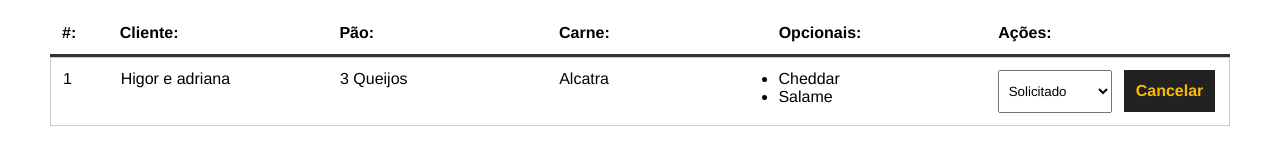
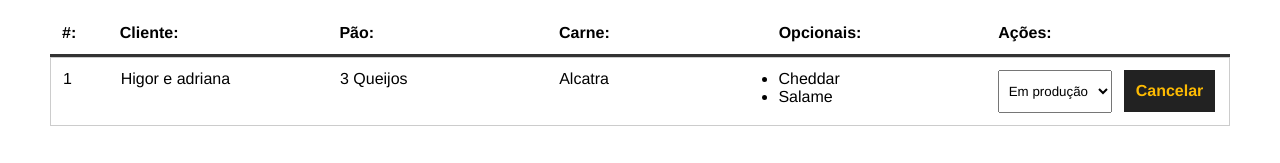
Before and after one commit to HigorDanielMR/Sistema_De_Pedido_De_Hamburguer, a Vue app in the folder 1_sistema_de_pedido_de_hamburguer/: page /pedidos in a window 1280 px wide. Shown: the part 194-357 px from the top of the page. Built offline with nearby package versions, Linux system fonts and the light colour scheme; data requests are answered from the project's data file.

Commit message:
feat: Implementando metodo patch para atualizar pedidos

```diff
--- a/1_sistema_de_pedido_de_hamburguer/db/db.json
+++ b/1_sistema_de_pedido_de_hamburguer/db/db.json
@@ -91,7 +91,7 @@
         "Cheddar",
         "Salame"
       ],
-      "status": "Solicitado"
+      "status": "Em produção"
     }
   ]
 }
--- a/1_sistema_de_pedido_de_hamburguer/src/components/Dashboard.vue
+++ b/1_sistema_de_pedido_de_hamburguer/src/components/Dashboard.vue
@@ -22,7 +22,7 @@
                     </ul>
                 </div>
                 <div>
-                    <select name="status" class="status">
+                    <select name="status" class="status" @change="atualizarBurger($event, burger.id)">
                         <option value="">Selecione</option>
                         <option v-for="s in status" :key="s.id" :value="s.tipo" :selected="burger.status == s.tipo">{{s.tipo}}</option>
                     </select>
@@ -70,6 +70,19 @@
                 //msg
 
                 this.obterPedidos();
+            },
+            async atualizarBurger(event, id){
+                const option = event.target.value;
+
+                const dataJson = JSON.stringify({status: option});
+
+                const req = await fetch(`http://localhost:3000/burgers/${id}`, {
+                    method: "PATCH",
+                    headers: {"Content-Type": "application/json"},
+                    body: dataJson
+                });
+
+                const res = await req.json();
             }
         },
         mounted(){
```
